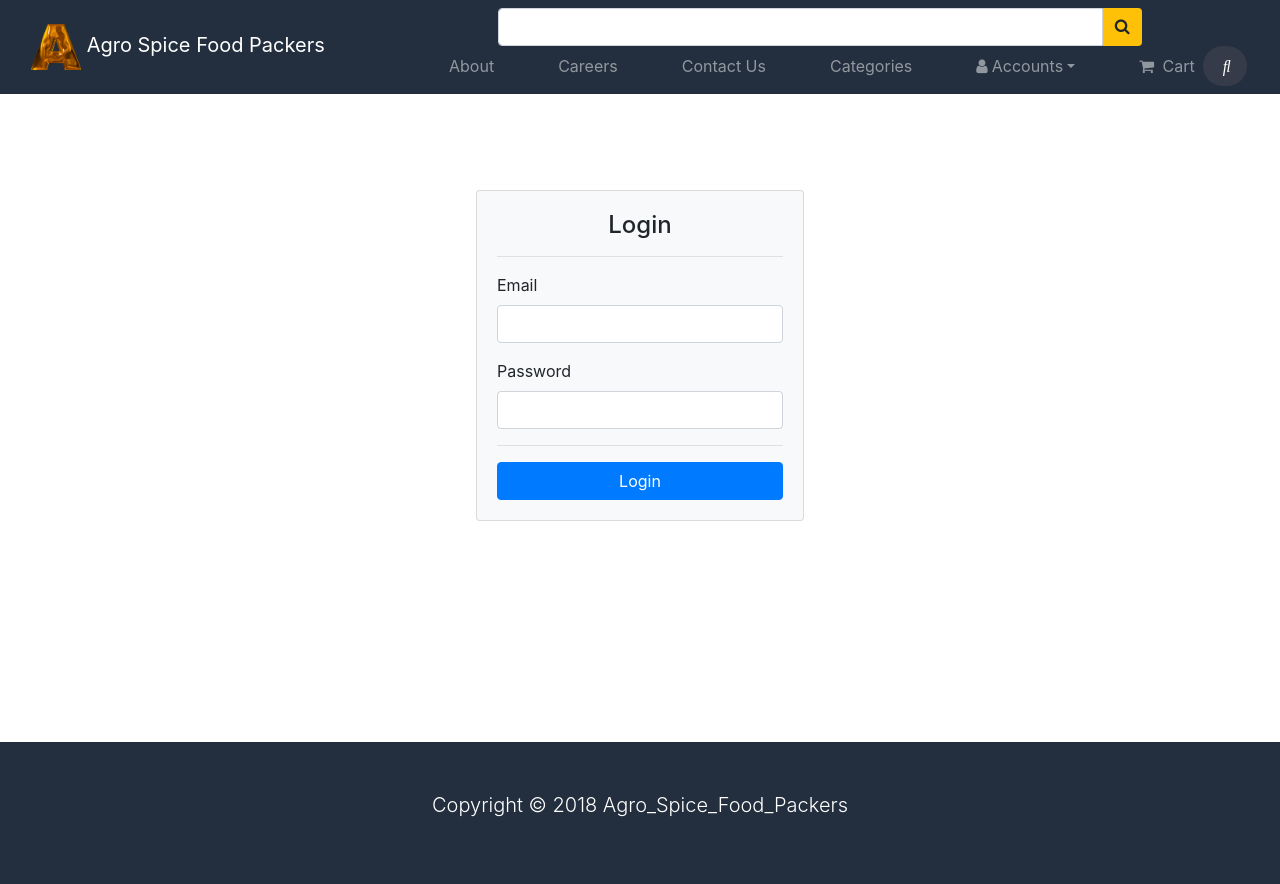
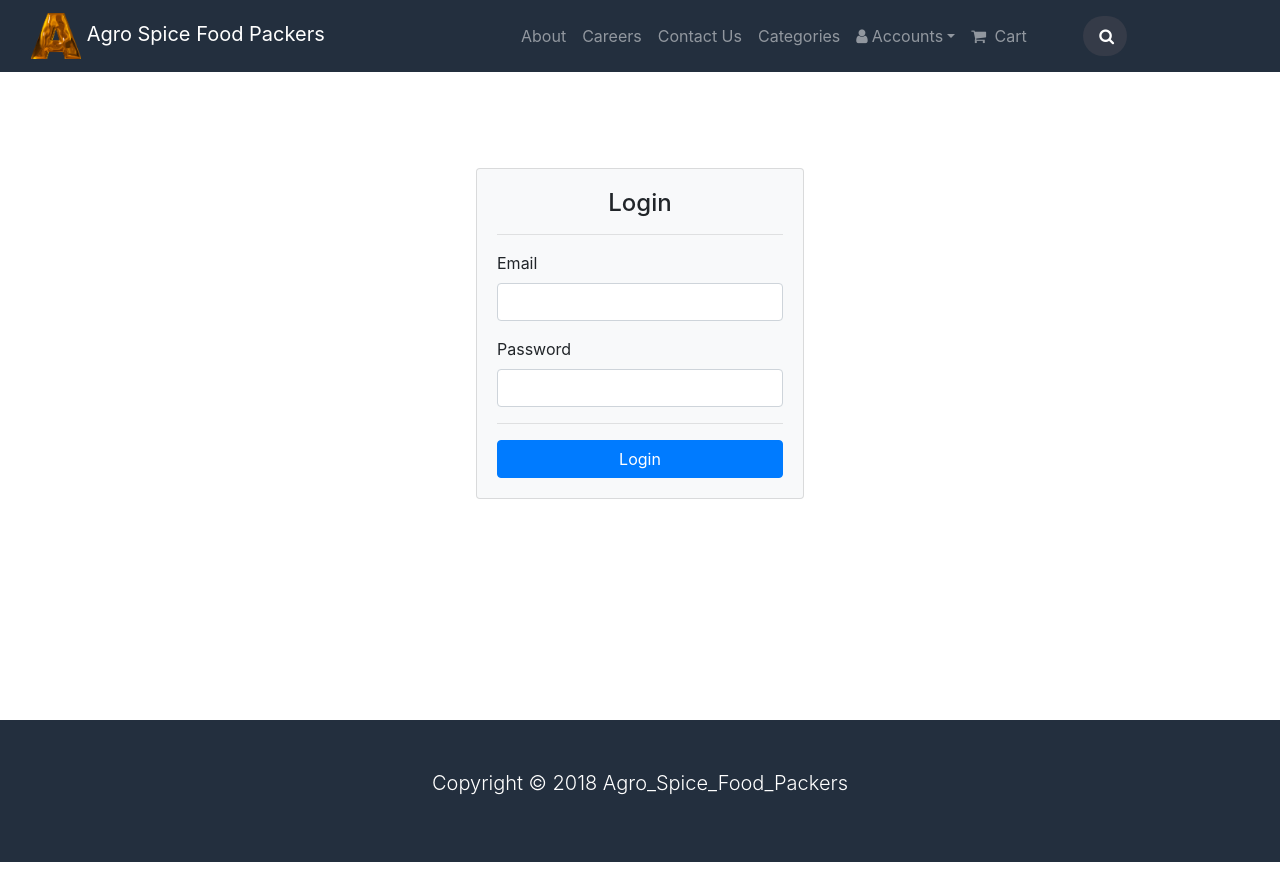
Before and after one commit to akila33/Agro_Spice_Food_Packers, an Angular app in the folder client/: page /login in a window 1280 px wide. After the commit the page ends 862 px from the top, so only its background shows below. Built offline with nearby package versions, Linux system fonts and the light colour scheme.

Commit message:
search component completed

```diff
--- a/client/src/app/app.component.html
+++ b/client/src/app/app.component.html
@@ -17,27 +17,29 @@
     </button>
     <div [ngbCollapse]="isCollapsed" id="navbar-items" style="align-items: left; margin-left: 50px;" class="collapse navbar-collapse flex-column"
       id="navbarNav">
-      <div class="input-group w-75">
+
+      <!-- <div class="input-group w-75">
         <input type="text" name="search" class="form-control" [(ngModel)]="searchTerm" (keyup.enter)="search()">
         <span id="searchBtn" class="bg-warning" (click)="search()">
           <i class="fa fa-search"></i>
         </span>
-      </div>
+      </div> -->
+
       <div class="w-200">
         <ul class="navbar-nav">
-            <li class="nav-item ml-0 ml-lg-5">
+            <li class="nav-item ml-0 ml-lg-6">
               <a (click)="collapse()" routerLink="/categories" routerLinkActive="active" class="nav-link">About</a>
             </li>
-            <li class="nav-item ml-0 ml-lg-5">
+            <li class="nav-item ml-0 ml-lg-6">
                 <a (click)="collapse()" routerLink="/categories" routerLinkActive="active" class="nav-link">Careers</a>
               </li>
-              <li class="nav-item ml-0 ml-lg-5">
+              <li class="nav-item ml-0 ml-lg-6">
                 <a (click)="collapse()" routerLink="/categories" routerLinkActive="active" class="nav-link">Contact Us</a>
               </li>
-          <li class="nav-item ml-0 ml-lg-5">
+          <li class="nav-item ml-0 ml-lg-6">
             <a (click)="collapse()" routerLink="/categories" routerLinkActive="active" class="nav-link">Categories</a>
           </li>
-          <li class="nav-item ml-0 ml-lg-5" ngbDropdown #dropdown="ngbDropdown">
+          <li class="nav-item ml-0 ml-lg-6" ngbDropdown #dropdown="ngbDropdown">
             <a class="nav-link dropdown-toggle" ngbDropdownToggle>
               <i class="fa fa-user mr-1"></i>
               <span *ngIf="!token">Accounts</span>
@@ -58,7 +60,7 @@
               </a>
             </div>
           </li>
-          <li class="nav-item ml-0 ml-lg-5">
+          <li class="nav-item ml-0 ml-lg-6">
             <a (click)="collapse()" routerLink="/cart" routerLinkActive="active" class="nav-link">
               <i class="fa fa-shopping-cart mr-1"></i>
               Cart
@@ -72,10 +74,12 @@
             </li> -->
 
             <!-- New Searchbar -->
-            <div class="searchbar">
-                <input class="search_input" type="text" name="" placeholder="Search...">
-                <a href="#" class="search_icon"><i class="fas fa-search"></i></a>
-              </div>
+            <div class="searchbar ml-0 ml-lg-5">
+              <input class="search_input" type="text" name="search" (click)="search()" placeholder="Search..." [(ngModel)]="searchTerm" (keyup.enter)="search()">
+              <span id="searchBtn" class="search_icon" (click)="search()">
+                <i class="fa fa-search"></i>
+              </span>
+            </div>
 
         </ul>
       </div>
--- a/client/src/app/app.component.scss
+++ b/client/src/app/app.component.scss
@@ -1,14 +1,14 @@
-#searchBtn {
-  cursor: pointer;
-  border: none;
-  padding: 0.375rem 0.75rem;
-  margin-bottom: 0;
-  font-size: 1rem;
-  font-weight: 400;
-  line-height: 1.5;
-  border-top-right-radius: 0.25rem;
-  border-bottom-right-radius: 0.25rem;
-}
+// #searchBtn {
+//   cursor: pointer;
+//   border: none;
+//   padding: 0.375rem 0.75rem;
+//   margin-bottom: 0;
+//   font-size: 1rem;
+//   font-weight: 400;
+//   line-height: 1.5;
+//   border-top-right-radius: 0.25rem;
+//   border-bottom-right-radius: 0.25rem;
+// }
 
 #logo {
   width: 50px;
@@ -52,6 +52,7 @@
   }
 
   .search_icon{
+  cursor: pointer;
   height: 20px;
   width: 20px;
   float: right;
--- a/client/src/app/cart/cart.component.ts
+++ b/client/src/app/cart/cart.component.ts
@@ -125,14 +125,15 @@ export class CartComponent implements OnInit {
 
   checkout() {
     //console.log(this.infoForm.value);
-    this.notificationService.sendEmail(this.infoForm.value).
-    subscribe(data => {
-      let msg = "Notification Sent to Email!"
-      alert(msg);
-      // console.log(data, "success");
-    }, error => {
-      console.error(error, "error");
-    });
+    //........... Calling to the Email service
+    // this.notificationService.sendEmail(this.infoForm.value).
+    // subscribe(data => {
+    //   let msg = "Notification Sent to Email!"
+    //   alert(msg);
+    //   // console.log(data, "success");
+    // }, error => {
+    //   console.error(error, "error");
+    // });
 
     this.btnDisabled = true;
     try {
--- a/client/src/app/home/home.component.html
+++ b/client/src/app/home/home.component.html
@@ -43,3 +43,35 @@
     </div>
   </div>
 </section>
+
+
+ <!--================ Subscription Area ================-->
+ <section class="subscription-area section_gap">
+    <div class="container">
+      <div class="row justify-content-center">
+        <div class="col-lg-8">
+          <div class="section-title text-center">
+            <h2>Subscribe for Our Newsletter</h2>
+            <span>We won’t send any kind of spam</span>
+          </div>
+        </div>
+      </div>
+      <div class="row justify-content-center">
+        <div class="col-lg-6">
+          <div id="mc_embed_signup">
+            <form target="_blank" novalidate action="https://spondonit.us12.list-manage.com/subscribe/post?u=1462626880ade1ac87bd9c93a&id=92a4423d01"
+             method="get" class="subscription relative">
+              <input type="email" name="EMAIL" placeholder="Email address" onfocus="this.placeholder = ''" onblur="this.placeholder = 'Email address'"
+               required="">
+              <!-- <div style="position: absolute; left: -5000px;">
+                <input type="text" name="b_36c4fd991d266f23781ded980_aefe40901a" tabindex="-1" value="">
+              </div> -->
+              <button type="submit" class="newsl-btn">Get Started</button>
+              <div class="info"></div>
+            </form>
+          </div>
+        </div>
+      </div>
+    </div>
+  </section>
+  <!--================ End Subscription Area ================-->
```
Also changed, not shown: 2 other files (tests, documents, lock files or other folders).
